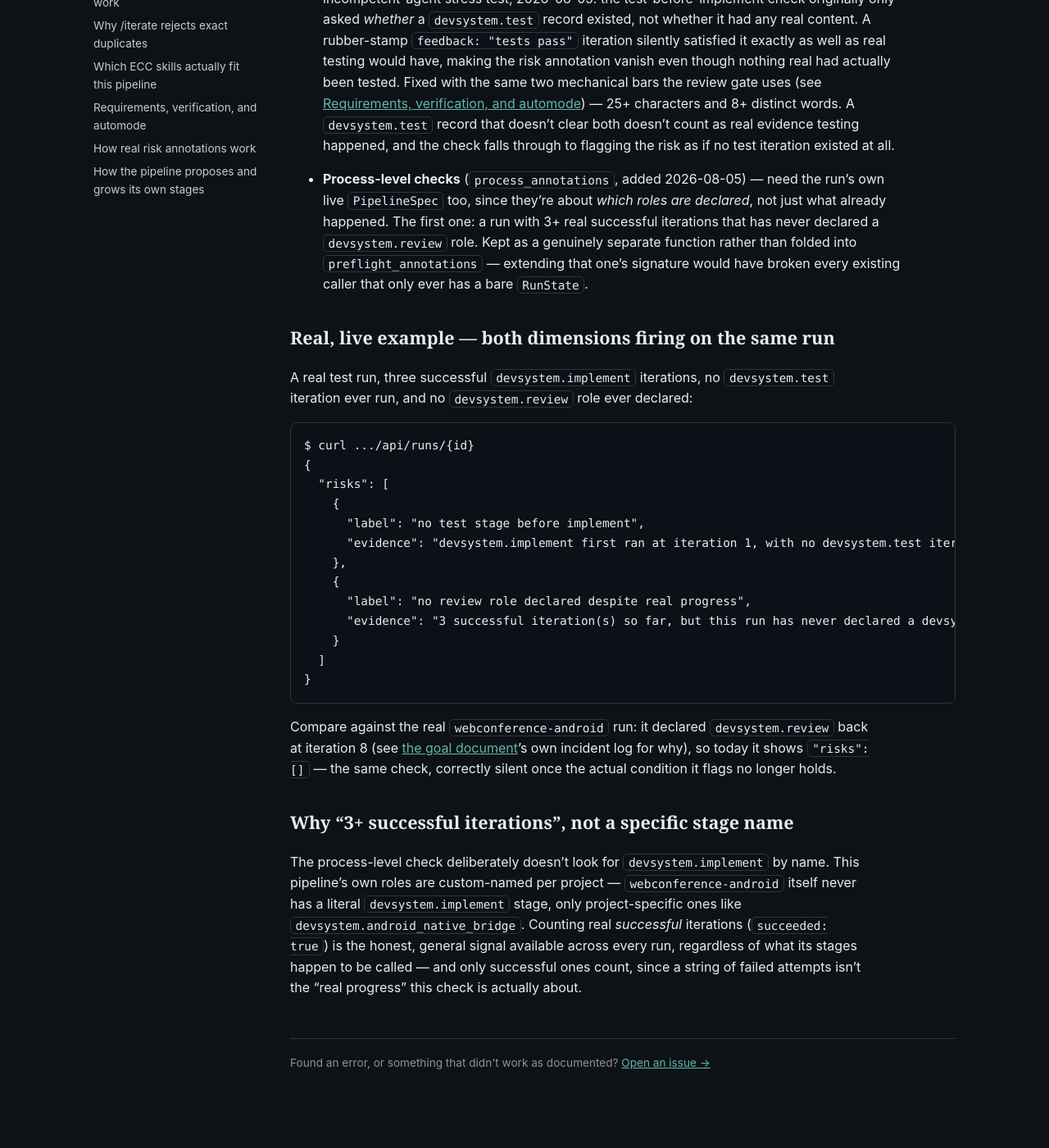
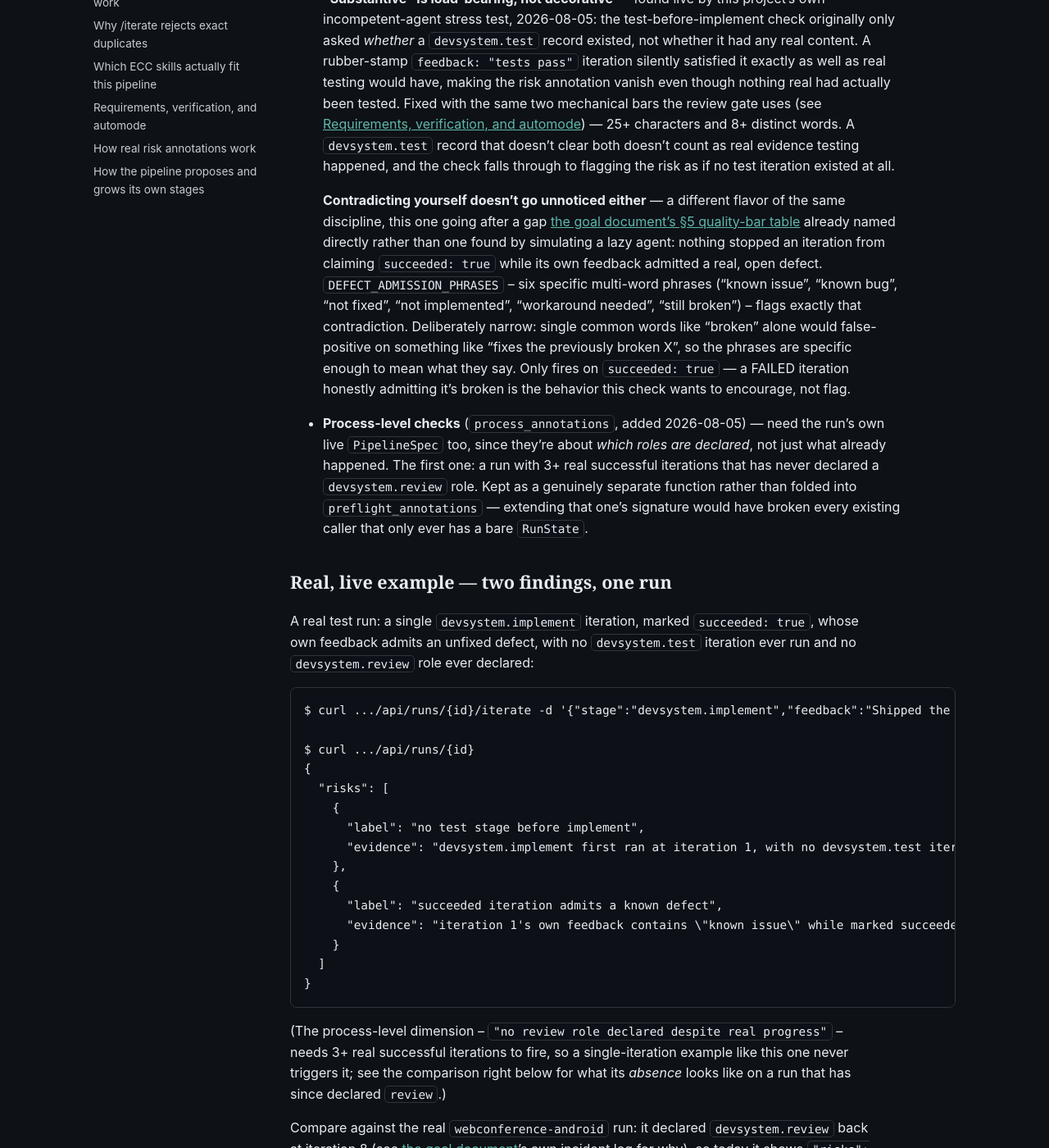
Before and after one commit to scimbe/CADS-devsystem-docs, a Jekyll site: the page built from _explanation/risk-annotations.md, in a window 1280 px wide and 1400 px high, scrolled down 621 px. Shown: the whole window at 82% size. Built offline with Jekyll 4.4.1, drawn with Linux system fonts in a browser that asks for light colours; before the commit the page ends 1993 px from its top, so only the background shows below that; some of the changed text lies outside the part shown.

Commit message:
explanation: document the defect-admission risk check
Real, current gap: CADS-devsystem@9f9f5d2 shipped a fourth real
history-only risk check (a succeeded:true iteration whose own
feedback admits a known defect) with zero docs coverage anywhere.
Added it to the dimension summary and rebuilt the shared worked
example around a real, live-verified case -- the exact feedback
string that produced zero relevant findings before that fix now
produces two, quoted verbatim from the actual API response, not
paraphrased.

Also tightened the surrounding "third dimension" cross-reference
after checking it against the actual target page and finding the
claim didn't hold up -- corrected before shipping, not left wrong.

Hermetic Jekyll build confirmed green.

````diff
--- a/_explanation/risk-annotations.md
+++ b/_explanation/risk-annotations.md
@@ -16,9 +16,10 @@ LLM-judgment-in-disguise.
 
 - **History-only checks** (`preflight_annotations`) — a security-relevant keyword in the latest
   iteration's feedback, `devsystem.implement` running before any *substantive* `devsystem.test`
-  iteration, a new service proposal with no `price_ceiling`. These only need a run's `RunState` —
-  its iteration history — so they're usable everywhere a run's history is available, including
-  `devsystem_checkin`'s own binary (which never loads the run's spec at all).
+  iteration, a new service proposal with no `price_ceiling`, and a `succeeded: true` iteration whose
+  own feedback admits a known defect. These only need a run's `RunState` — its iteration history —
+  so they're usable everywhere a run's history is available, including `devsystem_checkin`'s own
+  binary (which never loads the run's spec at all).
 
   **"Substantive" is load-bearing, not decorative** — found live by this project's own
   incompetent-agent stress test, 2026-08-05: the test-before-implement check originally only asked
@@ -30,6 +31,17 @@ LLM-judgment-in-disguise.
   25+ characters and 8+ distinct words. A `devsystem.test` record that doesn't clear both doesn't
   count as real evidence testing happened, and the check falls through to flagging the risk as if
   no test iteration existed at all.
+
+  **Contradicting yourself doesn't go unnoticed either** — a different flavor of the same
+  discipline, this one going after a gap [the goal document's §5 quality-bar table](https://github.com/scimbe/CADS-devsystem/blob/main/docs/development-system-goal.md)
+  already named directly rather than one found by simulating a lazy agent: nothing stopped an
+  iteration from claiming `succeeded: true` while its own feedback admitted a real, open defect.
+  `DEFECT_ADMISSION_PHRASES` -- six specific multi-word phrases ("known issue", "known bug", "not
+  fixed", "not implemented", "workaround needed", "still broken") -- flags exactly that
+  contradiction. Deliberately narrow: single common words like "broken" alone would false-positive
+  on something like "fixes the previously broken X", so the phrases are specific enough to mean what
+  they say. Only fires on `succeeded: true` — a FAILED iteration honestly admitting it's broken is
+  the behavior this check wants to encourage, not flag.
 - **Process-level checks** (`process_annotations`, added 2026-08-05) — need the run's own live
   `PipelineSpec` too, since they're about *which roles are declared*, not just what already
   happened. The first one: a run with 3+ real successful iterations that has never declared a
@@ -37,12 +49,15 @@ LLM-judgment-in-disguise.
   `preflight_annotations` — extending that one's signature would have broken every existing caller
   that only ever has a bare `RunState`.
 
-## Real, live example — both dimensions firing on the same run
+## Real, live example — two findings, one run
 
-A real test run, three successful `devsystem.implement` iterations, no `devsystem.test` iteration
-ever run, and no `devsystem.review` role ever declared:
+A real test run: a single `devsystem.implement` iteration, marked `succeeded: true`, whose own
+feedback admits an unfixed defect, with no `devsystem.test` iteration ever run and no
+`devsystem.review` role ever declared:
 
 ```
+$ curl .../api/runs/{id}/iterate -d '{"stage":"devsystem.implement","feedback":"Shipped the retry-on-failure feature. Known issue: it crashes on a null message id, not fixed yet, workaround needed before real use.","succeeded":true}'
+
 $ curl .../api/runs/{id}
 {
   "risks": [
@@ -51,12 +66,17 @@ $ curl .../api/runs/{id}
       "evidence": "devsystem.implement first ran at iteration 1, with no devsystem.test iteration before it that's substantive enough to count as real evidence testing happened (25+ characters and 8+ distinct words of feedback, not a rubber-stamp)"
     },
     {
-      "label": "no review role declared despite real progress",
-      "evidence": "3 successful iteration(s) so far, but this run has never declared a devsystem.review role -- gap #2's mandatory review gate (requirements can't be marked verified without a real review) has no teeth here at all, since it only applies once review is declared."
+      "label": "succeeded iteration admits a known defect",
+      "evidence": "iteration 1's own feedback contains \"known issue\" while marked succeeded:true -- goal doc §5's Vertragsgemäße/Sachmangelfreie row names this exact gap: nothing else blocks marking work \"done\" with open, known defects"
     }
   ]
 }
 ```
+
+(The process-level dimension -- `"no review role declared despite real progress"` -- needs 3+ real
+successful iterations to fire, so a single-iteration example like this one never triggers it; see
+the comparison right below for what its *absence* looks like on a run that has since declared
+`review`.)
 
 Compare against the real `webconference-android` run: it declared `devsystem.review` back at
 iteration 8 (see [the goal document](https://github.com/scimbe/CADS-devsystem/blob/main/docs/development-system-goal.md)'s
````
